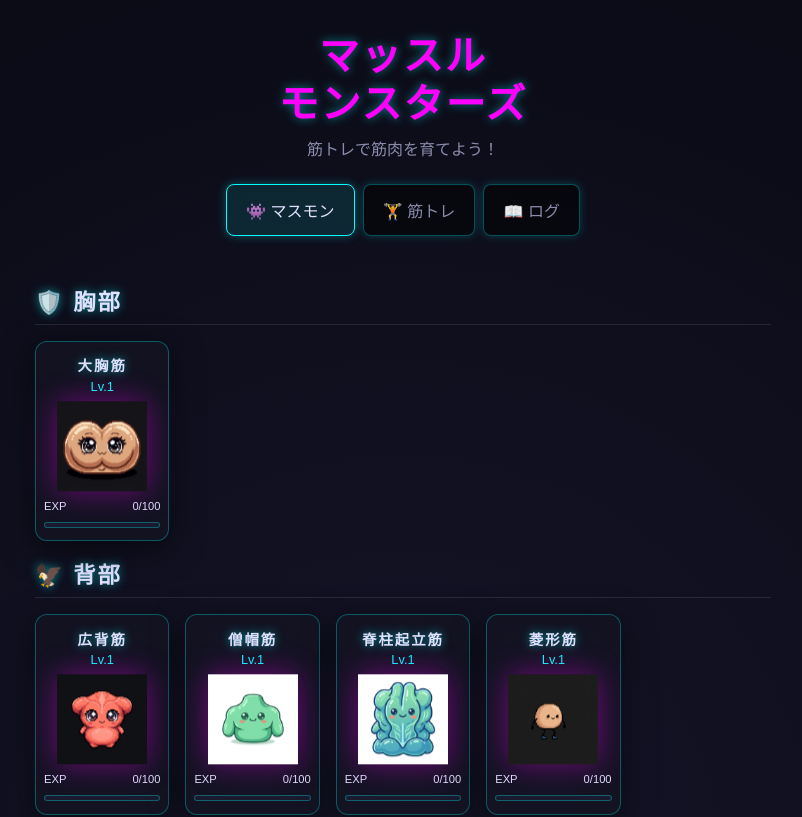
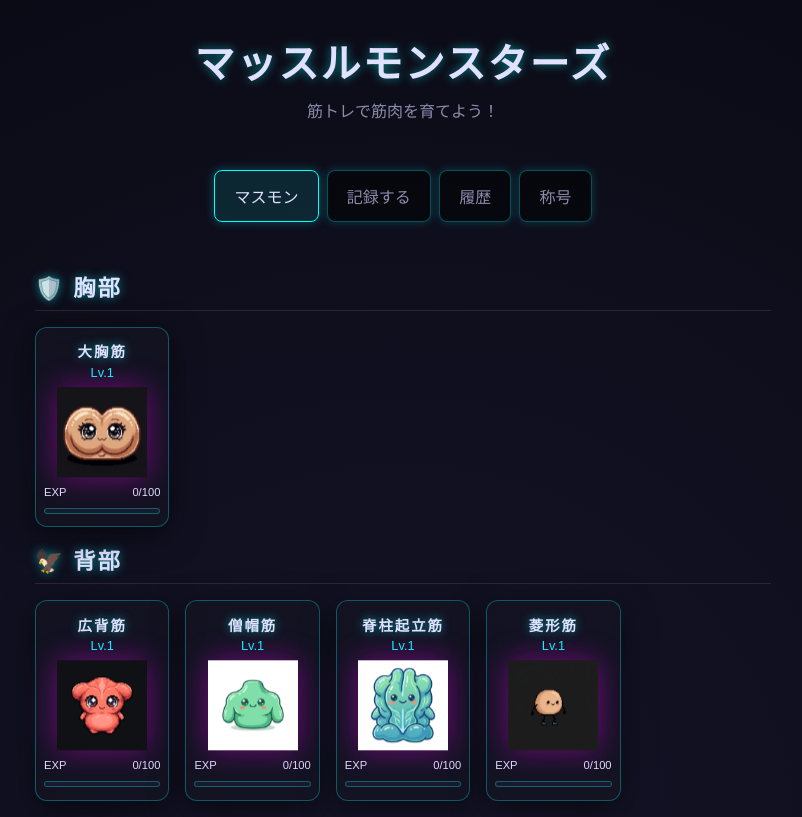
Before and after one commit to Uchu-Kurage/muscle_monsters, a React (Vite) app: page / in a window 1280 px wide. Shown: the top 817 px of the page, without its empty margins (237-1039 px from the left). Built offline with nearby package versions, Linux system fonts and the light colour scheme; a web font is replaced by a local one.

Commit message:
Fix TS error by adding newExp and newLevel

```diff
--- a/src/App.tsx
+++ b/src/App.tsx
@@ -28,6 +28,8 @@ interface RecordResultDetail {
   muscle: MuscleType;
   oldExp: number;
   oldLevel: number;
+  newExp: number;
+  newLevel: number;
   gainedExp: number;
   evolutionPhase?: number;
 }
@@ -43,7 +45,30 @@ interface TrainingLog {
   gainedExp: number;
 }
 
-type TabType = 'characters' | 'record' | 'logs';
+type TabType = 'characters' | 'record' | 'logs' | 'achievements';
+
+interface Achievement {
+  id: string;
+  name: string;
+  description: string;
+  check: (stats: Record<MuscleType, MuscleStats>, logs: TrainingLog[]) => boolean;
+}
+
+const ACHIEVEMENTS: Achievement[] = [
+  { id: 'first_blood', name: '駆け出しトレーニー', description: '初めてトレーニングを記録する', check: (_, logs) => logs.length > 0 },
+  { id: 'habit_3', name: '習慣化への第一歩', description: 'トレーニングを累計3日記録する', check: (_, logs) => new Set(logs.map(l => new Date(l.timestamp).toDateString())).size >= 3 },
+  { id: 'habit_7', name: '鉄の意志', description: 'トレーニングを累計7日記録する', check: (_, logs) => new Set(logs.map(l => new Date(l.timestamp).toDateString())).size >= 7 },
+  { id: 'chest_master', name: '大胸筋マスター', description: '大胸筋のレベルを10にする', check: (stats) => stats.chest.level >= 10 },
+  { id: 'back_master', name: '広背筋マスター', description: '広背筋のレベルを10にする', check: (stats) => stats.back.level >= 10 },
+  { id: 'legs_master', name: '大腿四頭筋マスター', description: '大腿四頭筋のレベルを10にする', check: (stats) => stats.legs.level >= 10 },
+  { id: 'squat_lover', name: 'スクワット狂', description: 'スクワットを累計10回記録する', check: (_, logs) => logs.filter(l => l.exerciseName.includes('スクワット')).length >= 10 },
+  { id: 'full_body', name: '全身筋肉痛', description: '1日で3種類以上の種目をトレーニングする', check: (_, logs) => {
+      const today = new Date().toDateString();
+      const todayLogs = logs.filter(l => new Date(l.timestamp).toDateString() === today);
+      return new Set(todayLogs.map(l => l.exerciseName)).size >= 3;
+  }},
+  { id: 'limit_break', name: '限界突破', description: '1回のトレーニングで100EXP以上獲得する', check: (_, logs) => logs.some(l => l.gainedExp >= 100) },
+];
 
 const MUSCLE_GROUPS = [
   { id: 'chest', title: '🛡️ 胸部', muscles: ['chest'] as MuscleType[] },
@@ -377,6 +402,9 @@ function App() {
   const [selectedMuscleInfo, setSelectedMuscleInfo] = useState<MuscleType | null>(null);
   const [recordSuccess, setRecordSuccess] = useState(false);
   const [recordResult, setRecordResult] = useState<{ details: RecordResultDetail[], isBestPump: boolean } | null>(null);
+  const [unlockedAchievements, setUnlockedAchievements] = useState<string[]>([]);
+  const [selectedTitle, setSelectedTitle] = useState<string | null>(null);
+  const [achievementAlert, setAchievementAlert] = useState<Achievement | null>(null);
 
   useEffect(() => {
     const now = Date.now();
@@ -413,6 +441,21 @@ function App() {
   useEffect(() => {
     localStorage.setItem('trainingLogs', JSON.stringify(trainingLogs));
   }, [trainingLogs]);
+
+  useEffect(() => {
+    const savedUnlocked = localStorage.getItem('unlockedAchievements');
+    if (savedUnlocked) setUnlockedAchievements(JSON.parse(savedUnlocked));
+    const savedTitle = localStorage.getItem('selectedTitle');
+    if (savedTitle) setSelectedTitle(savedTitle);
+  }, []);
+
+  useEffect(() => {
+    localStorage.setItem('unlockedAchievements', JSON.stringify(unlockedAchievements));
+  }, [unlockedAchievements]);
+
+  useEffect(() => {
+    if (selectedTitle) localStorage.setItem('selectedTitle', selectedTitle);
+  }, [selectedTitle]);
 
   const selectedExercise = EXERCISES.find(ex => ex.id === selectedExerciseId);
   const isBodyweight = selectedExercise?.isBodyweight || false;
@@ -478,6 +521,8 @@ function App() {
           muscle,
           oldExp,
           oldLevel,
+          newExp,
+          newLevel,
           gainedExp: expToAdd,
           evolutionPhase
         });
@@ -489,6 +534,21 @@ function App() {
         };
       });
       return nextStats;
+    });
+
+    // We need nextStats reference outside for achievement check.
+    // Since setStats is async, we simulate it here for check.
+    const nextStatsToUse = { ...stats };
+    selectedExercise.targets.forEach(target => {
+       const muscle = target.muscle;
+       const detail = details.find(d => d.muscle === muscle);
+       if(detail) {
+         nextStatsToUse[muscle] = {
+            level: detail.newLevel,
+            exp: detail.newExp,
+            lastTrainedAt: Date.now()
+         };
+       }
     });
 
     setRecordResult({ details, isBestPump });
@@ -509,6 +569,24 @@ function App() {
     };
 
     setTrainingLogs(prev => [newLog, ...prev]);
+
+    setUnlockedAchievements(prevUnlocked => {
+      const newlyUnlocked: Achievement[] = [];
+      const updatedLogs = [newLog, ...trainingLogs];
+      let finalUnlocked = [...prevUnlocked];
+
+      ACHIEVEMENTS.forEach(ach => {
+        if (!finalUnlocked.includes(ach.id) && ach.check(nextStatsToUse, updatedLogs)) {
+          newlyUnlocked.push(ach);
+          finalUnlocked.push(ach.id);
+        }
+      });
+
+      if (newlyUnlocked.length > 0) {
+        setAchievementAlert(newlyUnlocked[0]);
+      }
+      return finalUnlocked;
+    });
 
     if (!isBodyweight) {
       setWeight('');
@@ -655,31 +733,22 @@ function App() {
 
   return (
     <div style={{ display: 'flex', flexDirection: 'column', gap: '1rem', width: '100%', paddingBottom: '2rem' }}>
-      <header style={{ textAlign: 'center', margin: '0 0 0.5rem 0' }}>
-        <h1 style={{ fontSize: '2.5rem', color: 'var(--text-accent)', margin: '0 0 0.5rem 0', lineHeight: '1.2' }}>マッスル<br/>モンスターズ</h1>
-        <p style={{ color: 'var(--text-secondary)' }}>筋トレで筋肉を育てよう！</p>
-      </header>
+      <div style={{ textAlign: 'center', marginBottom: '2rem' }}>
+        {selectedTitle && (
+          <div style={{ color: '#ffea00', fontWeight: 'bold', fontSize: '1.2rem', marginBottom: '0.5rem', animation: 'float 3s ease-in-out infinite' }}>
+            【{selectedTitle}】
+          </div>
+        )}
+        <h1 style={{ color: 'var(--text-primary)', fontSize: '2.5rem', margin: '0' }}>マッスルモンスターズ</h1>
+        <p style={{ color: 'var(--text-secondary)', marginTop: '0.5rem' }}>筋トレで筋肉を育てよう！</p>
+      </div>
 
-      {/* タブナビゲーション */}
+      {/* Navigation Tabs */}
       <div className="tab-container">
-        <button
-          className={`tab-button ${activeTab === 'characters' ? 'active' : ''}`}
-          onClick={() => setActiveTab('characters')}
-        >
-          👾 マスモン
-        </button>
-        <button
-          className={`tab-button ${activeTab === 'record' ? 'active' : ''}`}
-          onClick={() => setActiveTab('record')}
-        >
-          🏋️ 筋トレ
-        </button>
-        <button
-          className={`tab-button ${activeTab === 'logs' ? 'active' : ''}`}
-          onClick={() => setActiveTab('logs')}
-        >
-          📖 ログ
-        </button>
+        <button className={`tab-button ${activeTab === 'characters' ? 'active' : ''}`} onClick={() => setActiveTab('characters')}>マスモン</button>
+        <button className={`tab-button ${activeTab === 'record' ? 'active' : ''}`} onClick={() => setActiveTab('record')}>記録する</button>
+        <button className={`tab-button ${activeTab === 'logs' ? 'active' : ''}`} onClick={() => setActiveTab('logs')}>履歴</button>
+        <button className={`tab-button ${activeTab === 'achievements' ? 'active' : ''}`} onClick={() => setActiveTab('achievements')}>称号</button>
       </div>
 
       {detrainAlert.length > 0 && (
@@ -875,6 +944,53 @@ function App() {
         </div>
       )}
 
+      {/* Achievements Tab */}
+      {activeTab === 'achievements' && (
+        <div className="glass-panel" style={{ animation: 'scaleIn 0.3s ease-out' }}>
+          <h2 style={{ marginBottom: '1.5rem', borderBottom: '1px solid rgba(255,255,255,0.1)', paddingBottom: '0.5rem' }}>実績と称号</h2>
+          <div style={{ display: 'grid', gridTemplateColumns: '1fr', gap: '1rem' }}>
+            {ACHIEVEMENTS.map(ach => {
+              const isUnlocked = unlockedAchievements.includes(ach.id);
+              const isSelected = selectedTitle === ach.name;
+              return (
+                <div key={ach.id} style={{
+                  background: isUnlocked ? 'rgba(0, 255, 255, 0.1)' : 'rgba(255, 255, 255, 0.05)',
+                  border: `1px solid ${isUnlocked ? 'var(--border-highlight)' : 'var(--border-color)'}`,
+                  padding: '1rem',
+                  borderRadius: '8px',
+                  display: 'flex',
+                  justifyContent: 'space-between',
+                  alignItems: 'center',
+                  opacity: isUnlocked ? 1 : 0.5
+                }}>
+                  <div>
+                    <div style={{ fontSize: '1.2rem', fontWeight: 'bold', color: isUnlocked ? '#00ffff' : '#8b8bac' }}>
+                      {isUnlocked ? ach.name : '？？？'}
+                    </div>
+                    <div style={{ fontSize: '0.9rem', color: 'var(--text-secondary)', marginTop: '4px' }}>
+                      {ach.description}
+                    </div>
+                  </div>
+                  {isUnlocked && (
+                    <button
+                      onClick={() => setSelectedTitle(isSelected ? null : ach.name)}
+                      style={{
+                        background: isSelected ? 'var(--btn-hover-bg)' : 'var(--btn-bg)',
+                        color: isSelected ? 'var(--btn-hover-text)' : 'var(--btn-text)',
+                        padding: '0.5rem 1rem',
+                        fontSize: '0.9rem'
+                      }}
+                    >
+                      {isSelected ? 'はずす' : 'セット'}
+                    </button>
+                  )}
+                </div>
+              );
+            })}
+          </div>
+        </div>
+      )}
+
       {/* Result Modal Overlay */}
       {recordResult && (
         <div className="modal-overlay" style={{ zIndex: 1001 }}>
@@ -899,8 +1015,26 @@ function App() {
         </div>
       )}
 
+      {/* Achievement Alert Modal Overlay */}
+      {(!recordResult && achievementAlert) && (
+        <div className="modal-overlay" style={{ zIndex: 1002 }}>
+          <div className="modal-content glass-panel" style={{ textAlign: 'center', animation: 'popUp 0.5s ease-out' }}>
+            <h1 style={{ color: '#00ffff', fontSize: '2.5rem', marginBottom: '1rem' }}>🏆 実績解除！ 🏆</h1>
+            <p style={{ fontSize: '1.2rem', marginBottom: '1rem', color: 'var(--text-primary)' }}>
+              {achievementAlert.description}
+            </p>
+            <div style={{ fontSize: '1.8rem', fontWeight: 'bold', color: '#ffea00', marginBottom: '2rem', padding: '1rem', background: 'rgba(255,234,0,0.1)', borderRadius: '8px', border: '1px solid #ffea00' }}>
+              称号「{achievementAlert.name}」を獲得しました！
+            </div>
+            <button onClick={() => setAchievementAlert(null)} style={{ width: '100%', maxWidth: '200px' }}>
+              すごい！
+            </button>
+          </div>
+        </div>
+      )}
+
       {/* Evolution Modal Overlay */}
-      {(!recordResult && evolutionAlerts.length > 0) && (
+      {(!recordResult && !achievementAlert && evolutionAlerts.length > 0) && (
         <div className="modal-overlay">
           <div className="modal-content glass-panel" style={{ textAlign: 'center', animation: 'scaleIn 0.5s ease-out' }}>
             <h1 style={{ color: '#ffea00', fontSize: '3rem', marginBottom: '1rem' }}>進化！！</h1>
```
